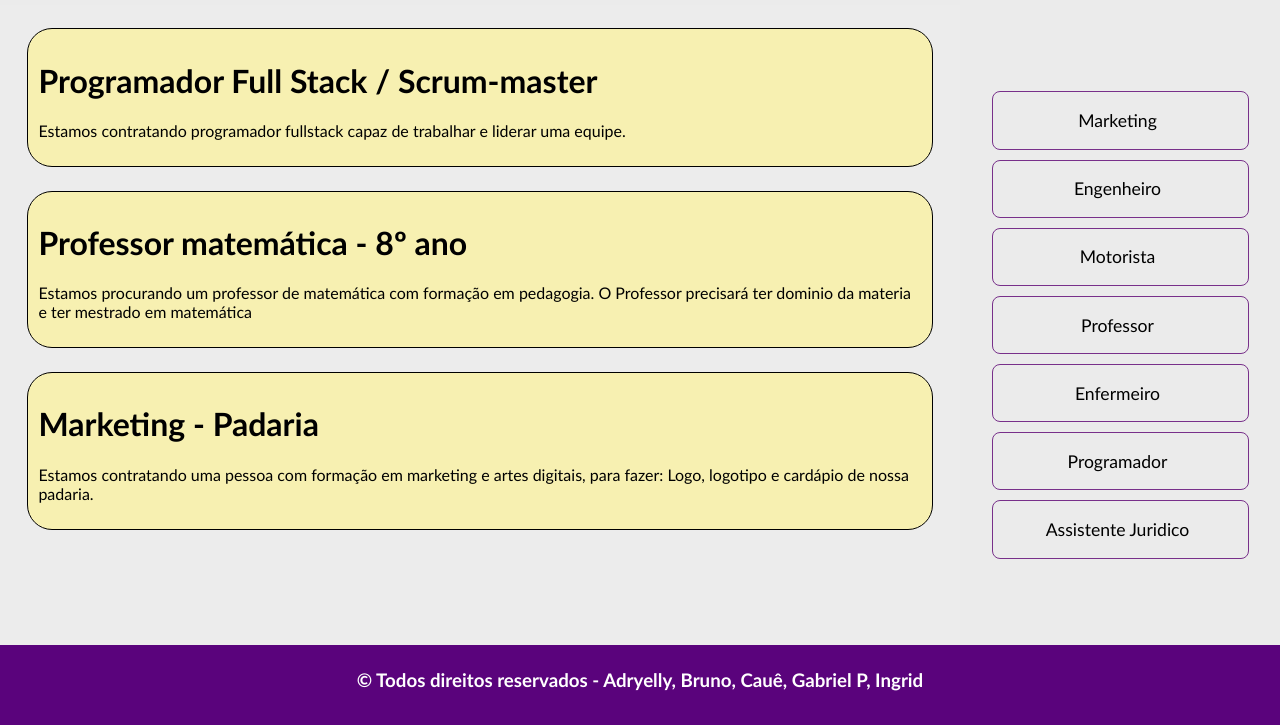
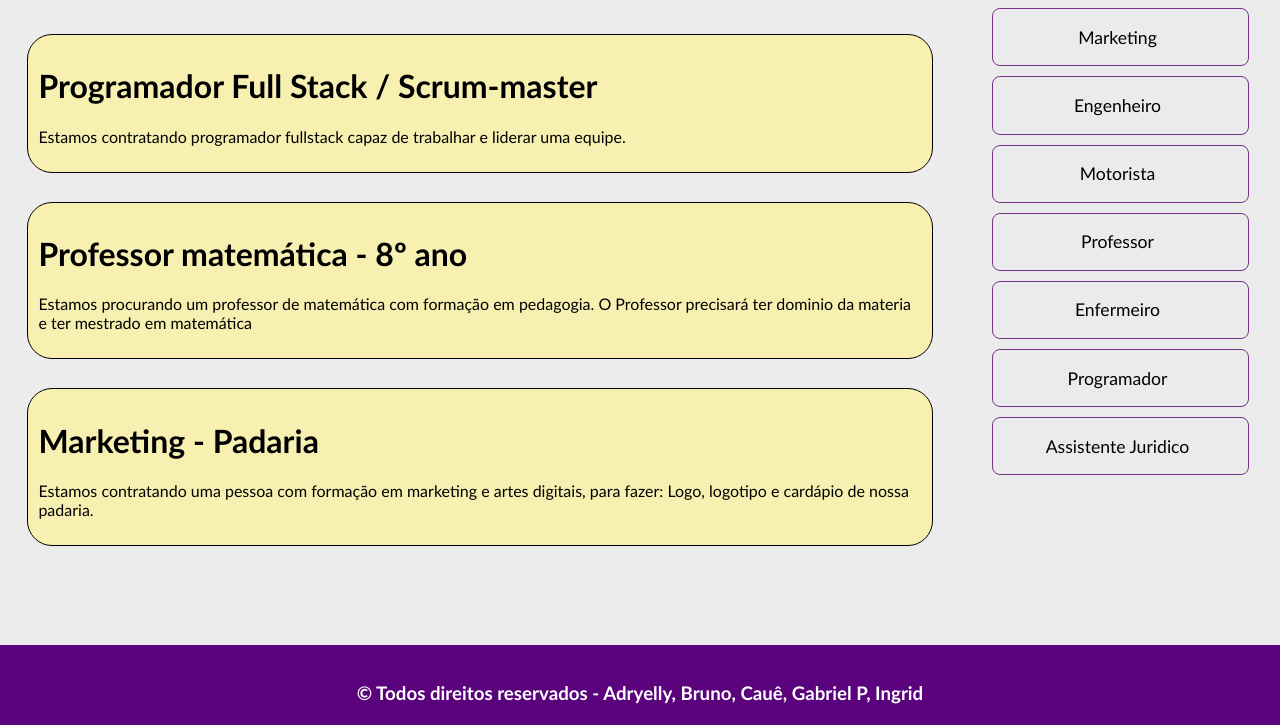
Before and after one commit to goldenBolado/bazingas-CIA, a plain HTML site: page index.html in a window 1280 px wide. Shown: the part 75-800 px from the top of the page. Drawn offline with Linux system fonts and the light colour scheme.

Commit message:
mudei poucas coisinhas

```diff
--- a/css/style.css
+++ b/css/style.css
@@ -73,7 +73,7 @@ main {
 
     display: flex;
     flex-direction: column;
-    height: 548px;
+    height: 570px;
     justify-content: space-evenly;
     align-items: center;
 
@@ -104,7 +104,7 @@ aside {
 .aside_container{
 
     display: flex;
-    height: 100%;
+    height: 74%;
     flex-direction: column;
     align-items: center;
     justify-content: center;
@@ -151,7 +151,7 @@ footer {
 footer > h3{
 
     text-align: center;
-    padding-top: 5px;
+    padding-top: 18px;
 
 }
 
```
